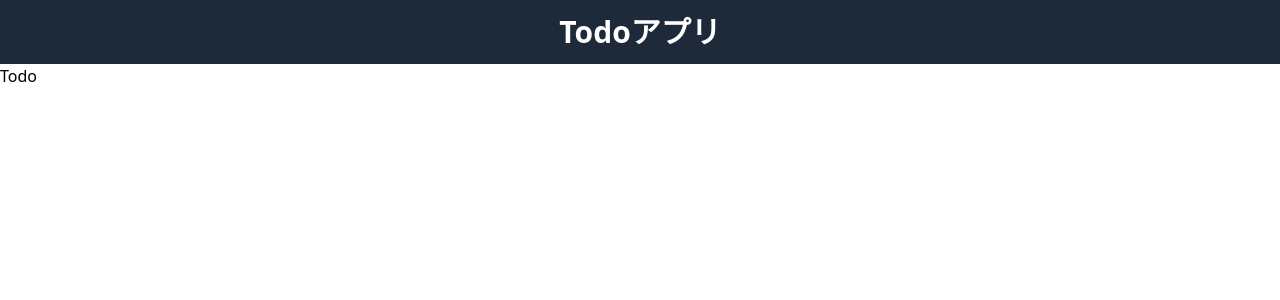
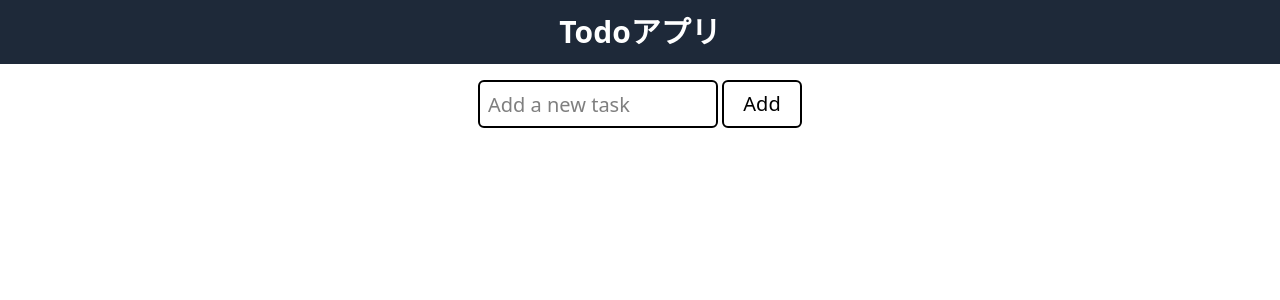
Before and after one commit to kmjak/todo, a Next.js app: page / in a window 1280 px wide. Shown: the top 300 px of the page. Built offline with nearby package versions, Linux system fonts and the light colour scheme.

Commit message:
feat: TodoFormをpage.tsxに組み込んだ

```diff
--- a/src/app/page.tsx
+++ b/src/app/page.tsx
@@ -1,5 +1,9 @@
+import TodoForm from "@/components/todo/TodoForm";
+
 export default function Home() {
   return (
-    <h1>Todo</h1>
+    <main className="flex justify-center items-center py-4">
+      <TodoForm />
+    </main>
   );
 }
```
